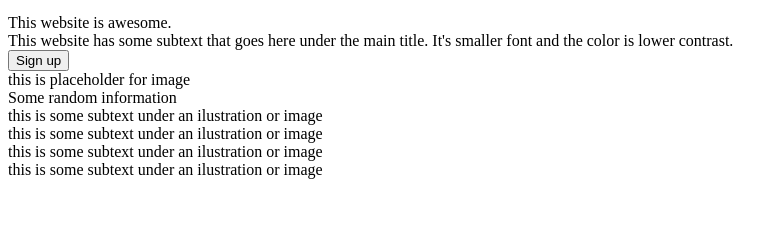
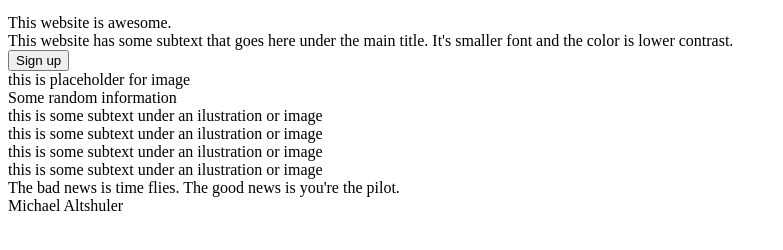
Before and after one commit to Murkis9123/landing-page, a plain HTML site: page index.html in a window 1280 px wide. Shown: the part 98-348 px from the top of the page, without its empty margins (0-783 px from the left). Drawn offline with Linux system fonts and the light colour scheme.

Commit message:
insp-quote add, fill with content

```diff
--- a/index.html
+++ b/index.html
@@ -57,5 +57,11 @@
             </div>
 
    </div>
+
+   <div class="insp-quote">
+    <div class="quote">The bad news is time flies. The good news is you're the pilot.</div>
+    <div class="author">Michael Altshuler</div>
+   </div>
+
 </body>
 </html>
```
